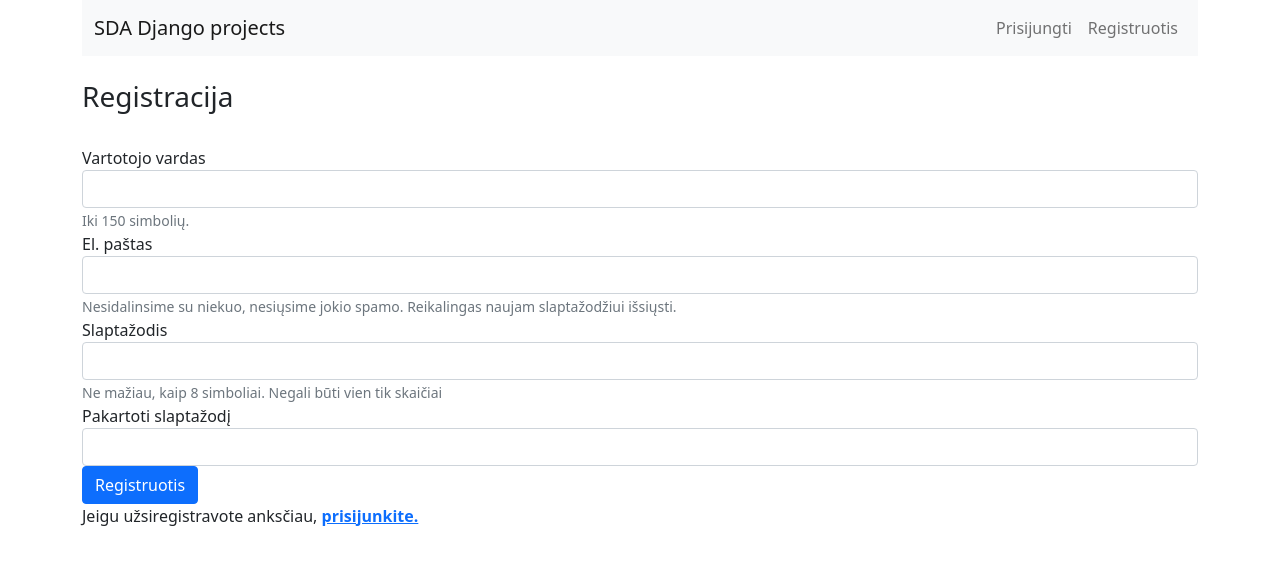
After one commit to EimantasBlazevicius/django_sda, a Django app: page /accounts/register/ in a window 1280 px wide. The commit adds this page. Shown: the top 565 px of the page. Run offline with Django 4.2, Linux system fonts and the light colour scheme; some libraries are stand-ins or nearby versions.

Commit message:
final commit for this branch before the lecture

```diff
--- a/templates/base.html
+++ b/templates/base.html
@@ -78,9 +78,10 @@
                   >Prisijungti</a
                 >
               </li>
-              <li class="nav-item">
-                <a class="nav-link" href="#">Registruotis</a>
-              </li>
+                <li class="nav-item">
+                  <a class="nav-link" href="{% url 'register'%}">Registruotis</a>
+                </li>
+
               {% endif %}
             </ul>
         </div>
--- a/user_management/templates/registration/login.html
+++ b/user_management/templates/registration/login.html
@@ -18,6 +18,8 @@
     <input type="hidden" name="next" value="{{ next }}" />
   </form>
 
+  {% comment %}
   <p><a href="{% url 'password_reset' %}">Pamiršote slaptažodį?</a></p>
+  {% endcomment %}
 </div>
 {% endblock %}
--- /dev/null
+++ b/user_management/templates/registration/register.html
@@ -0,0 +1,68 @@
+{% extends "base.html" %} {% block content %}
+
+<div class="container register">
+  <h3>Registracija</h3>
+  <br />
+  <form method="post">
+    {% csrf_token %}
+    <div class="form-group">
+      <label for="username">Vartotojo vardas</label>
+      <input
+        name="username"
+        type="text"
+        class="form-control"
+        id="username"
+        aria-describedby="usernameHelp"
+      />
+      <small id="usernameHelp" class="form-text text-muted"
+        >Iki 150 simbolių.</small
+      >
+    </div>
+    <div class="form-group">
+      <label for="exampleInputEmail1">El. paštas</label>
+      <input
+        name="email"
+        type="email"
+        class="form-control"
+        id="exampleInputEmail1"
+        aria-describedby="emailHelp"
+      />
+      <small id="emailHelp" class="form-text text-muted"
+        >Nesidalinsime su niekuo, nesiųsime jokio spamo. Reikalingas naujam
+        slaptažodžiui išsiųsti.
+      </small>
+    </div>
+    <div class="form-group">
+      <label for="password">Slaptažodis</label>
+      <input
+        name="password"
+        type="password"
+        class="form-control"
+        id="password"
+        aria-describedby="pwdHelp"
+      />
+      <small id="pwdHelp" class="form-text text-muted"
+        >Ne mažiau, kaip 8 simboliai. Negali būti vien tik skaičiai</small
+      >
+    </div>
+    <div class="form-group">
+      <label for="password2">Pakartoti slaptažodį</label>
+      <input
+        name="password2"
+        type="password"
+        class="form-control"
+        id="password2"
+        aria-describedby="pwd2Help"
+      />
+    </div>
+    <button type="submit" class="btn btn-primary register-button">
+      Registruotis
+    </button>
+  </form>
+  <p>
+    Jeigu užsiregistravote anksčiau,
+    <a href="accounts/login"><strong>prisijunkite.</strong></a>
+  </p>
+</div>
+
+{% endblock %}
--- a/user_management/urls.py
+++ b/user_management/urls.py
@@ -1,7 +1,7 @@
 from django.urls import path, include
 
-# accounts/ login/ [name='login']
-# accounts/ logout/ [name='logout']
+# accounts/ login/ [name='login'] +
+# accounts/ logout/ [name='logout'] +
 # accounts/ password_change/ [name='password_change']
 # accounts/ password_change/done/ [name='password_change_done']
 # accounts/ password_reset/ [name='password_reset']
@@ -9,7 +9,9 @@ from django.urls import path, include
 # accounts/ reset/<uidb64>/<token>/ [name='password_reset_confirm']
 # accounts/ reset/done/ [name='password_reset_complete']
 
+from . import views
 
 urlpatterns = [
     path('', include('django.contrib.auth.urls')),
+    path('register/', views.register, name='register')
 ]
--- a/user_management/views.py
+++ b/user_management/views.py
@@ -1,3 +1,33 @@
-from django.shortcuts import render
+from django.shortcuts import redirect, render
+from django.contrib.auth.forms import User
+from django.views.decorators.csrf import csrf_protect
+from django.contrib import messages
 
 # Create your views here.
+@csrf_protect
+def register(request):
+    if request.method == "POST":
+        # pasiimame reikšmes iš registracijos formos
+        username = request.POST['username']
+        email = request.POST['email']
+        password = request.POST['password']
+        password2 = request.POST['password2']
+        # tikriname, ar sutampa slaptažodžiai
+        if password == password2:
+            # tikriname, ar neužimtas username
+            if User.objects.filter(username=username).exists():
+                messages.error(request, f'Vartotojo vardas {username} užimtas!')
+                return redirect('register')
+            else:
+                # tikriname, ar nėra tokio pat email
+                if User.objects.filter(email=email).exists():
+                    messages.error(request, f'Vartotojas su el. paštu {email} jau užregistruotas!')
+                    return redirect('register')
+                else:
+                    # jeigu viskas tvarkoje, sukuriame naują vartotoją
+                    User.objects.create_user(username=username, email=email, password=password)
+                    return redirect('login')
+        else:
+            messages.error(request, 'Slaptažodžiai nesutampa!')
+            return redirect('register')
+    return render(request, 'registration/register.html')
```
Also changed, not shown: db.sqlite3.
